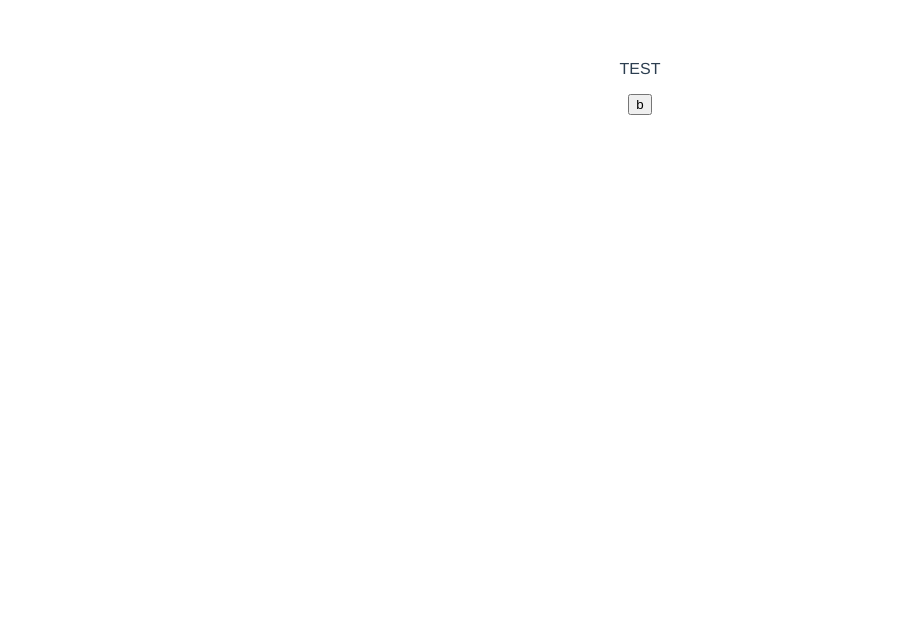
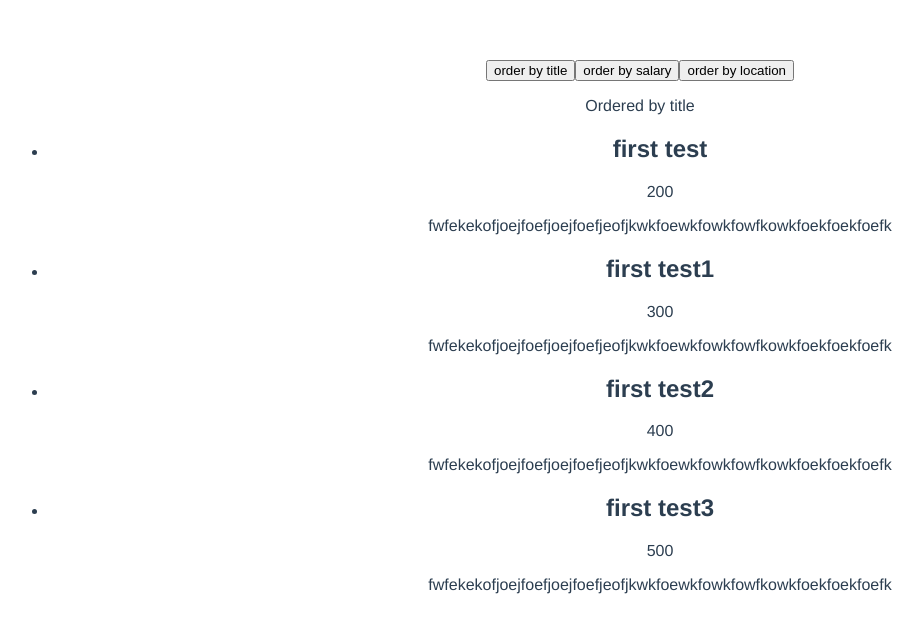
Before and after one commit to RiceHamburger/sharepoint-staticpage-vue, a Vue app: page / in a window 1280 px wide. Shown: the top 632 px of the page, without its empty margins (0-923 px from the left). Built offline with nearby package versions, Linux system fonts and the light colour scheme.

Commit message:
LIST途中

```diff
--- a/src/App.vue
+++ b/src/App.vue
@@ -1,28 +1,51 @@
 <template>
   <div class="app">
-    <p>{{name}}</p>
-    <button @click="changeName('Change')">b</button>
+    <button @click="handleClick('title')">order by title</button>
+    <button @click="handleClick('salary')">order by salary</button>
+    <button @click="handleClick('location')">order by location</button>
+    <JobList :jobs="jobs" :order="order"/>
   </div>
 </template>
 
 <script lang="ts">
-import { defineComponent } from 'vue';
-
+import { defineComponent,reactive,toRefs,ref } from 'vue';
+import JobList from './components/jobsList.vue'
+import Job from './types/job'
+import OrderTerm from './types/OrderTerm'
 
 export default defineComponent({
   name: 'App',
-  data(){
+  components:{
+    JobList
+  },
+  setup() {
+    // const age = ref<number | string>(25)
+
+    // const state = reactive({
+    //   name:'TEST',
+    //   age: 25 as number | string
+    // })
+    // return{
+    //   ...toRefs(state)
+    // }
+
+    const jobs = ref<Job[]>([
+      {title:'first test',location:'f0',salary:200,id:0},
+      {title:'first test1',location:'f1',salary:300,id:1},
+      {title:'first test2',location:'f2',salary:400,id:2},
+      {title:'first test3',location:'f3',salary:500,id:3},
+    ])
+
+    const order = ref<OrderTerm>('title')
+
+    const handleClick = (term:OrderTerm) =>{
+      order.value = term
+    }
+
     return{
-      name:'TEST',
-      age: 25 as number | string
-    }
-  },
-  components: {
-
-  },
-  methods:{
-    changeName(name:string){
-      this.name = name;
+      jobs,
+      handleClick,
+      order
     }
   }
 });
--- /dev/null
+++ b/src/components/jobsList.vue
@@ -0,0 +1,41 @@
+<script lang="ts">
+import { defineComponent, PropType } from 'vue'
+import Job from '@/types/job'
+import OrderTerm from '@/types/OrderTerm'
+
+export default defineComponent({
+    props:{
+        jobs:{
+            required:true,
+            type: Array as PropType<Job[]>
+        },
+        order:{
+            required:true,
+            type: String as PropType<OrderTerm>
+        }
+    }
+})
+</script>
+
+<template>
+    <div class="job-list">
+        <p>Ordered by {{order}}</p>
+        <ul>
+            <li v-for="job in jobs" :key="job.id">
+                <h2>{{job.title}}</h2>
+                <div class="salary">
+                    {{job.salary}}
+                </div>
+                <div class="description">
+                    <p>
+                        fwfekekofjoejfoefjoejfoefjeofjkwkfoewkfowkfowfkowkfoekfoekfoefk
+                    </p>
+                </div>
+            </li>
+        </ul>
+    </div>
+</template>
+
+<style scoped>
+
+</style>
--- /dev/null
+++ b/src/types/OrderTerm.ts
@@ -0,0 +1,3 @@
+type OrderTerm = 'location' | 'title' | 'salary'
+
+export default OrderTerm
--- /dev/null
+++ b/src/types/job.ts
@@ -0,0 +1,8 @@
+interface Job{
+    title:string,
+    location:string,
+    salary:number,
+    id:number
+}
+
+export default Job
```
Also changed, not shown: 1 other file (tests, documents, lock files or other folders).
